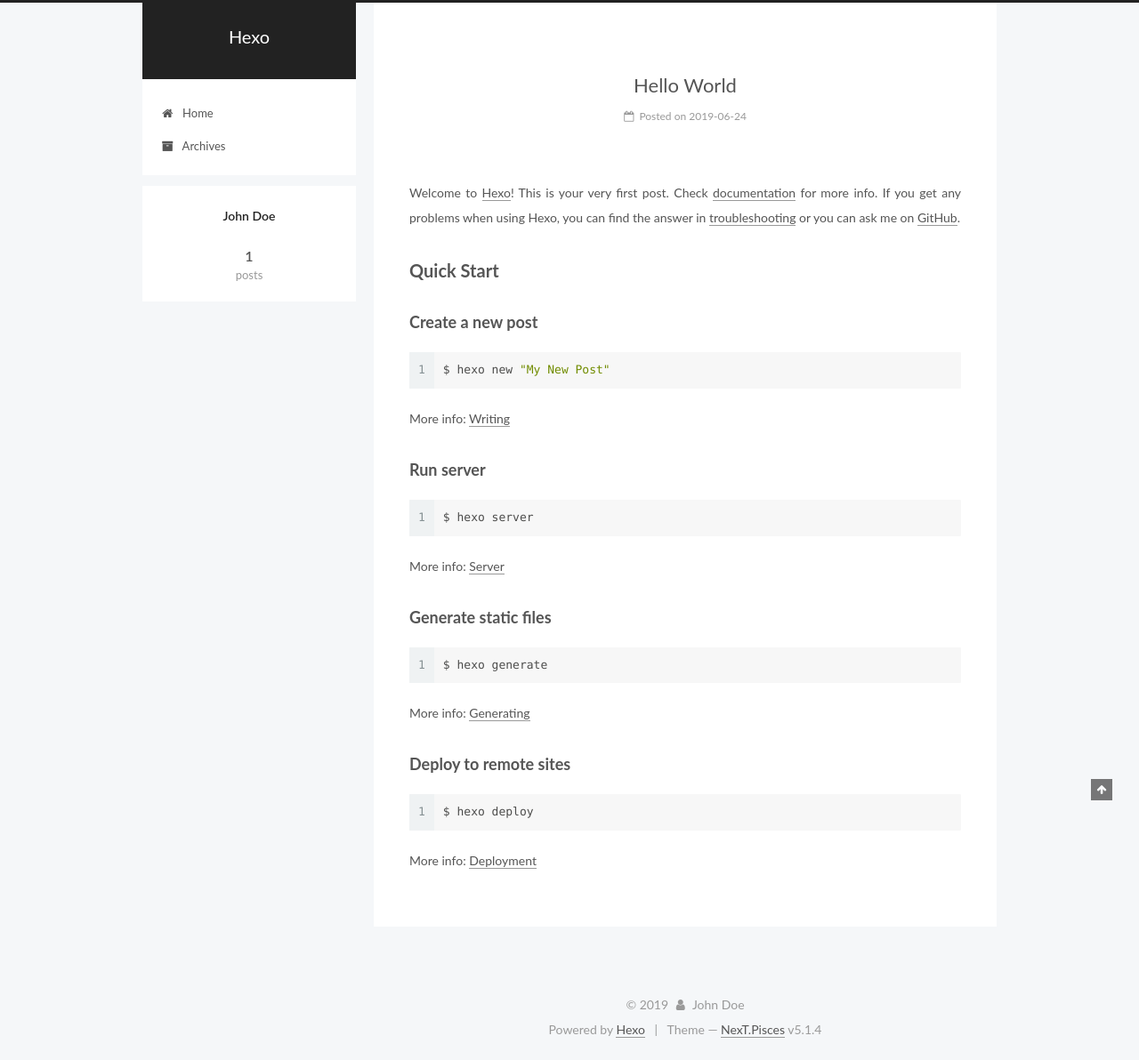
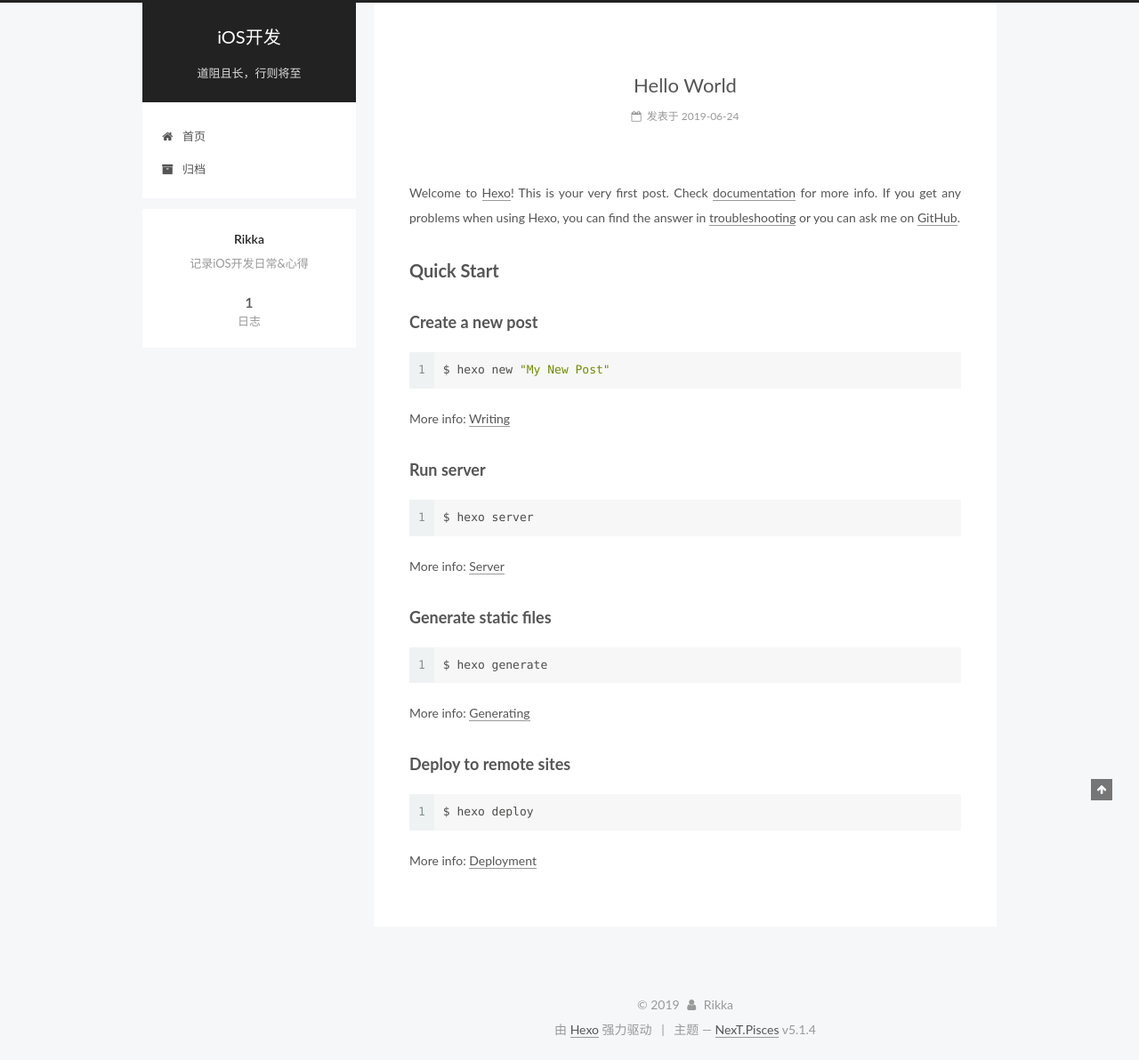
Before and after one commit to LoveLiii/LoveLiii.github.io, a plain HTML site: page index.html in a window 1280 px wide. Shown: the whole page at 89% size. Drawn offline with Linux system fonts and the light colour scheme.

Commit message:
Site updated: 2019-06-24 21:11:28

```diff
--- a/css/main.css
+++ b/css/main.css
@@ -1823,7 +1823,7 @@ pre .javascript .function {
   width: 4px;
   height: 4px;
   border-radius: 50%;
-  background: #9399ff;
+  background: #c23981;
 }
 .links-of-blogroll {
   font-size: 13px;
--- a/index.html
+++ b/index.html
@@ -5,7 +5,7 @@
 
 
 
-<html class="theme-next pisces use-motion" lang>
+<html class="theme-next pisces use-motion" lang="zh-Hans">
 <head><meta name="generator" content="Hexo 3.9.0">
   <meta charset="UTF-8">
 <meta http-equiv="X-UA-Compatible" content="IE=edge">
@@ -79,13 +79,17 @@
 
 
 
+<meta name="description" content="记录iOS开发日常&amp;心得">
+<meta name="keywords" content="iOS">
 <meta property="og:type" content="website">
-<meta property="og:title" content="Hexo">
+<meta property="og:title" content="iOS开发">
 <meta property="og:url" content="http://yoursite.com/index.html">
-<meta property="og:site_name" content="Hexo">
-<meta property="og:locale" content="default">
+<meta property="og:site_name" content="iOS开发">
+<meta property="og:description" content="记录iOS开发日常&amp;心得">
+<meta property="og:locale" content="zh-Hans">
 <meta name="twitter:card" content="summary">
-<meta name="twitter:title" content="Hexo">
+<meta name="twitter:title" content="iOS开发">
+<meta name="twitter:description" content="记录iOS开发日常&amp;心得">
 
 
 
@@ -101,7 +105,7 @@
     motion: {"enable":true,"async":false,"transition":{"post_block":"fadeIn","post_header":"slideDownIn","post_body":"slideDownIn","coll_header":"slideLeftIn","sidebar":"slideUpIn"}},
     duoshuo: {
       userId: '0',
-      author: 'Author'
+      author: '博主'
     },
     algolia: {
       applicationID: '',
@@ -121,7 +125,7 @@
 
 
 
-  <title>Hexo</title>
+  <title>iOS开发</title>
 
 
 
@@ -133,7 +137,7 @@
 
 </head>
 
-<body itemscope itemtype="http://schema.org/WebPage" lang="default">
+<body itemscope itemtype="http://schema.org/WebPage" lang="zh-Hans">
 
 
 
@@ -152,12 +156,12 @@
     <div class="custom-logo-site-title">
       <a href="/" class="brand" rel="start">
         <span class="logo-line-before"><i></i></span>
-        <span class="site-title">Hexo</span>
+        <span class="site-title">iOS开发</span>
         <span class="logo-line-after"><i></i></span>
       </a>
     </div>
 
-        <p class="site-subtitle"></p>
+        <p class="site-subtitle">道阻且长，行则将至</p>
 
   </div>
 
@@ -182,7 +186,7 @@
 
               <i class="menu-item-icon fa fa-fw fa-home"></i> <br>
 
-            Home
+            首页
           </a>
         </li>
 
@@ -192,7 +196,7 @@
 
               <i class="menu-item-icon fa fa-fw fa-archive"></i> <br>
 
-            Archives
+            归档
           </a>
         </li>
 
@@ -232,13 +236,13 @@
     <link itemprop="mainEntityOfPage" href="http://yoursite.com/2019/06/24/hello-world/">
 
     <span hidden itemprop="author" itemscope itemtype="http://schema.org/Person">
-      <meta itemprop="name" content="John Doe">
+      <meta itemprop="name" content="Rikka">
       <meta itemprop="description" content>
       <meta itemprop="image" content="/images/avatar.gif">
     </span>
 
     <span hidden itemprop="publisher" itemscope itemtype="http://schema.org/Organization">
-      <meta itemprop="name" content="Hexo">
+      <meta itemprop="name" content="iOS开发">
     </span>
 
 
@@ -258,9 +262,9 @@
                 <i class="fa fa-calendar-o"></i>
               </span>
 
-                <span class="post-meta-item-text">Posted on</span>
+                <span class="post-meta-item-text">发表于</span>
 
-              <time title="Post created" itemprop="dateCreated datePublished" datetime="2019-06-24T17:56:04+08:00">
+              <time title="创建于" itemprop="dateCreated datePublished" datetime="2019-06-24T17:56:04+08:00">
                 2019-06-24
               </time>
 
@@ -383,8 +387,8 @@
         <div class="site-overview">
           <div class="site-author motion-element" itemprop="author" itemscope itemtype="http://schema.org/Person">
 
-              <p class="site-author-name" itemprop="name">John Doe</p>
-              <p class="site-description motion-element" itemprop="description"></p>
+              <p class="site-author-name" itemprop="name">Rikka</p>
+              <p class="site-description motion-element" itemprop="description">记录iOS开发日常&心得</p>
           </div>
 
           <nav class="site-state motion-element">
@@ -395,7 +399,7 @@
                 <a href="/archives/">
 
                   <span class="site-state-item-count">1</span>
-                  <span class="site-state-item-name">posts</span>
+                  <span class="site-state-item-name">日志</span>
                 </a>
               </div>
 
@@ -439,13 +443,13 @@
   <span class="with-love">
     <i class="fa fa-user"></i>
   </span>
-  <span class="author" itemprop="copyrightHolder">John Doe</span>
+  <span class="author" itemprop="copyrightHolder">Rikka</span>
 
 
 </div>
 
 
-  <div class="powered-by">Powered by <a class="theme-link" target="_blank" href="https://hexo.io">Hexo</a></div>
+  <div class="powered-by">由 <a class="theme-link" target="_blank" href="https://hexo.io">Hexo</a> 强力驱动</div>
 
 
 
@@ -453,7 +457,7 @@
 
 
 
-  <div class="theme-info">Theme &mdash; <a class="theme-link" target="_blank" href="https://github.com/iissnan/hexo-theme-next">NexT.Pisces</a> v5.1.4</div>
+  <div class="theme-info">主题 &mdash; <a class="theme-link" target="_blank" href="https://github.com/iissnan/hexo-theme-next">NexT.Pisces</a> v5.1.4</div>
 
 
 
```
Also changed, not shown: 2019/06/24/hello-world/index.html (+23 -22 lines), archives/2019/06/index.html (+23 -19 lines), archives/2019/index.html (+23 -19 lines), archives/index.html (+23 -19 lines).
